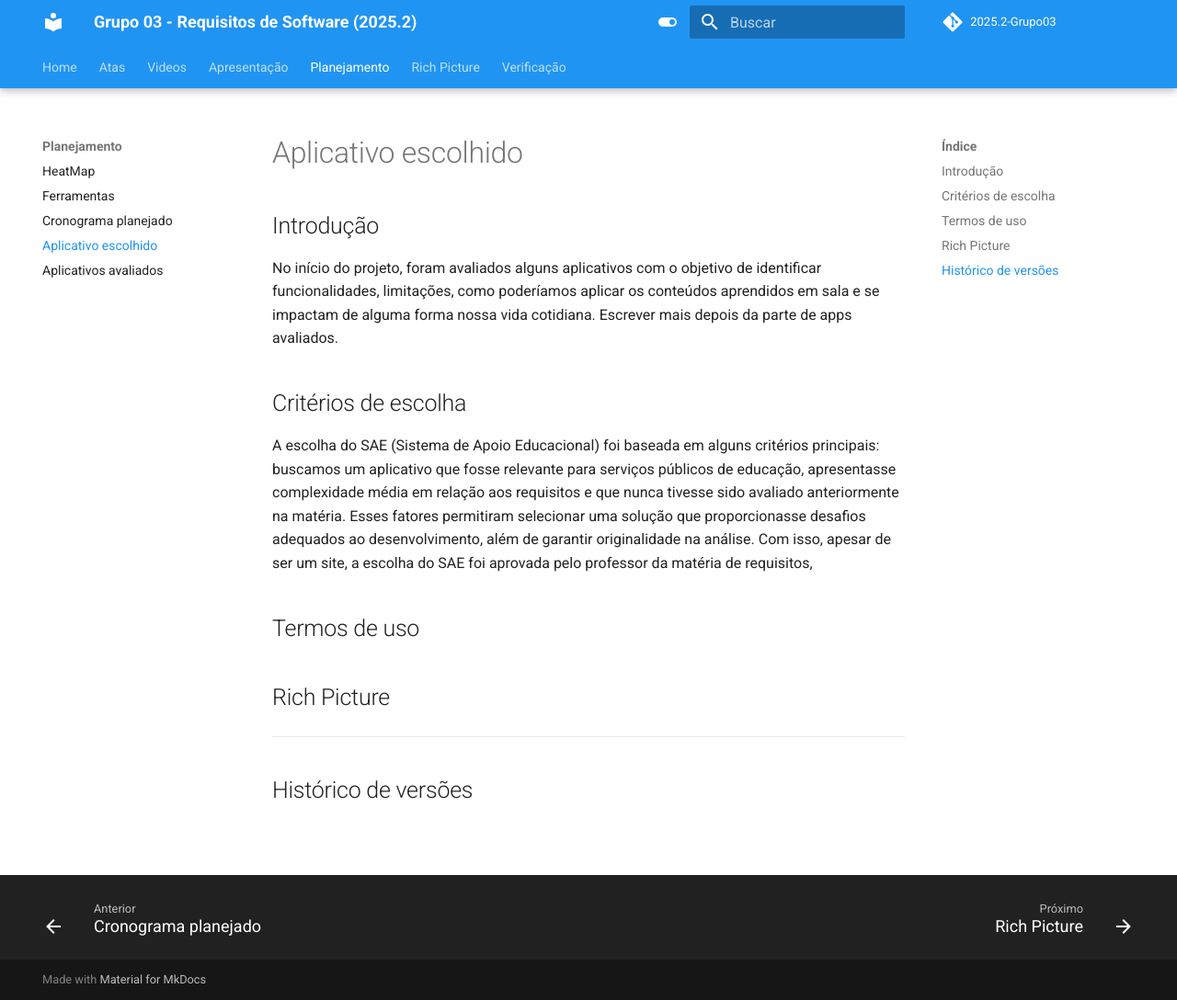
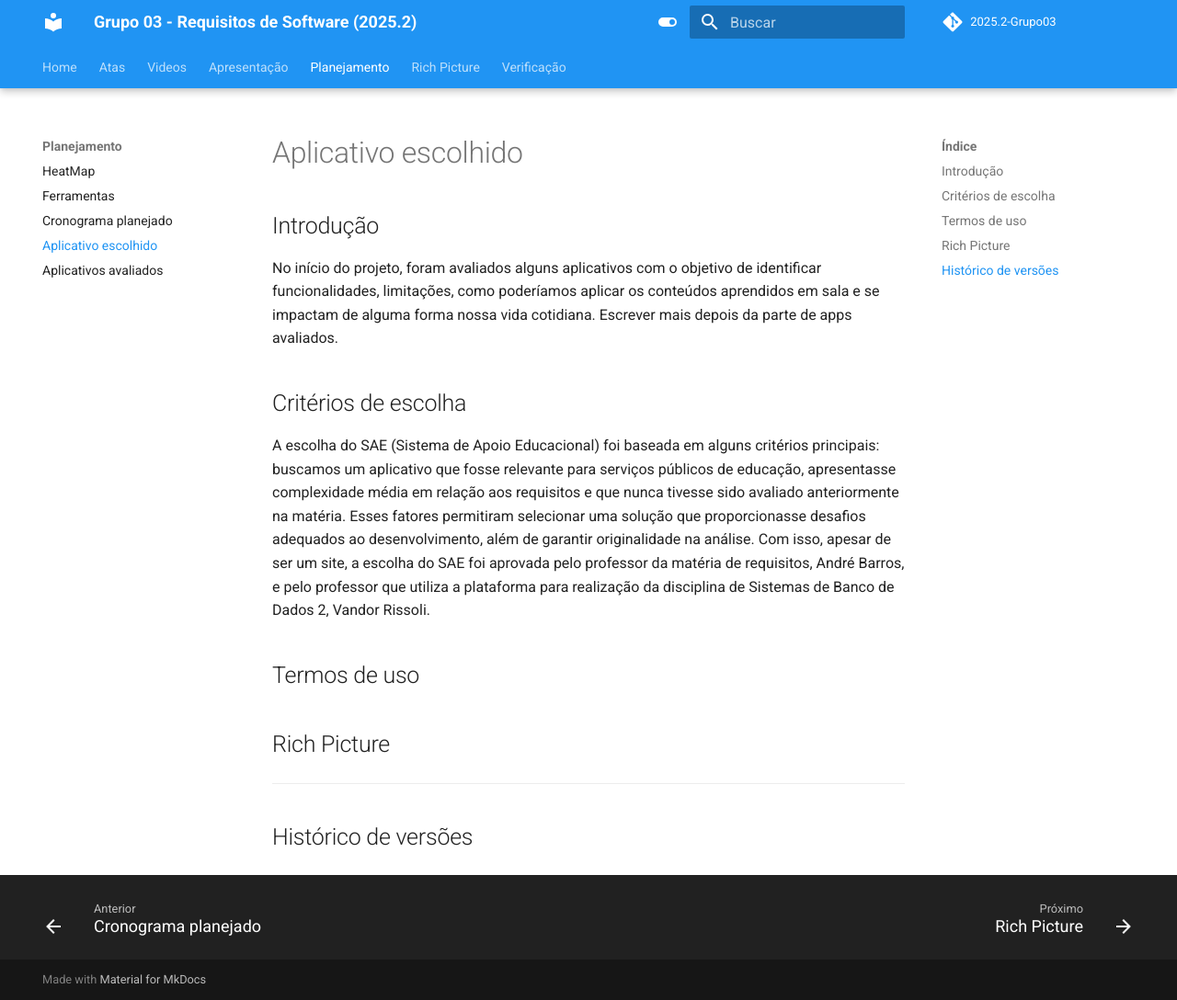
Before and after one commit to Requisitos-de-Software/2025.2-Grupo03, an MkDocs documentation site: the page built from docs/Planejamento/aplicativo.md, in a window 1280 px wide and 1088 px high. Shown: the whole window at 92% size. Built offline with MkDocs 1.6.1 and Material for MkDocs 9.7.7, drawn with Linux system fonts in a browser that asks for light colours; comment, search, counter and statistics services are not loaded.

Commit message:
Alterações no aplicativo.md

```diff
--- a/docs/Planejamento/aplicativo.md
+++ b/docs/Planejamento/aplicativo.md
@@ -3,7 +3,7 @@
 No início do projeto, foram avaliados alguns aplicativos com o objetivo de identificar funcionalidades, limitações, como poderíamos aplicar os conteúdos aprendidos em sala e se impactam de alguma forma nossa vida cotidiana. Escrever mais depois da parte de apps avaliados.
 
 ## Critérios de escolha
-A escolha do SAE (Sistema de Apoio Educacional) foi baseada em alguns critérios principais: buscamos um aplicativo que fosse relevante para serviços públicos de educação, apresentasse complexidade média em relação aos requisitos e que nunca tivesse sido avaliado anteriormente na matéria. Esses fatores permitiram selecionar uma solução que proporcionasse desafios adequados ao desenvolvimento, além de garantir originalidade na análise. Com isso, apesar de ser um site, a escolha do SAE foi aprovada pelo professor da matéria de requisitos,
+A escolha do SAE (Sistema de Apoio Educacional) foi baseada em alguns critérios principais: buscamos um aplicativo que fosse relevante para serviços públicos de educação, apresentasse complexidade média em relação aos requisitos e que nunca tivesse sido avaliado anteriormente na matéria. Esses fatores permitiram selecionar uma solução que proporcionasse desafios adequados ao desenvolvimento, além de garantir originalidade na análise. Com isso, apesar de ser um site, a escolha do SAE foi aprovada pelo professor da matéria de requisitos, André Barros, e pelo professor que utiliza a plataforma para realização da disciplina de Sistemas de Banco de Dados 2, Vandor Rissoli.
 
 ## Termos de uso
 
```
